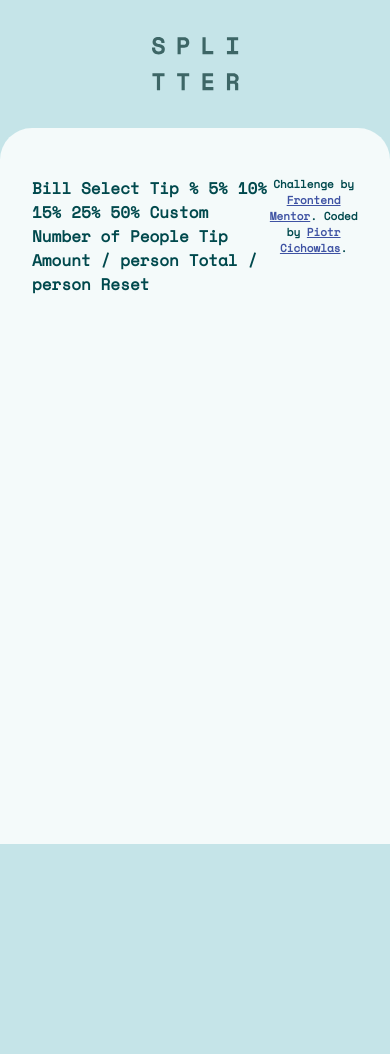
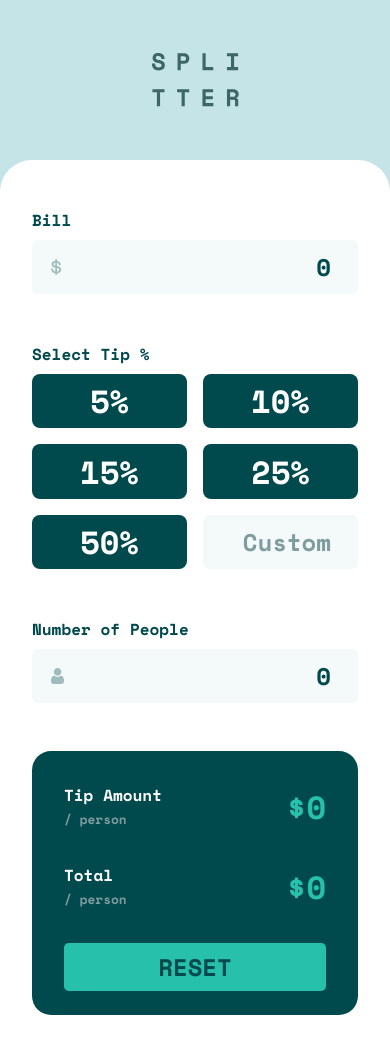
Before and after one commit to cichowlasp/tip-calculator-app-main, a plain HTML site: page index.html in a window 390 px wide. Before the commit the page ends 844 px from the top, so only its background shows below. Drawn offline with nearby package versions, Linux system fonts and the light colour scheme; a web font is replaced by a local one.

Commit message:
ended mobile design

```diff
--- a/index.html
+++ b/index.html
@@ -14,38 +14,67 @@
 		<link rel="preconnect" href="https://fonts.googleapis.com" />
 		<link rel="preconnect" href="https://fonts.gstatic.com" crossorigin />
 		<link
-			href="https://fonts.googleapis.com/css2?family=Qahiri&family=Space+Mono:ital@0;1&display=swap"
+			href="https://fonts.googleapis.com/css2?family=Qahiri&family=Space+Mono:ital,wght@0,400;0,700;1,400;1,700&display=swap"
 			rel="stylesheet"
 		/>
 		<title>Frontend Mentor | Tip calculator app</title>
-
-		<!-- Feel free to remove these styles or customise in your own stylesheet 👍 -->
-		<style>
-			.attribution {
-				font-size: 11px;
-				text-align: center;
-			}
-			.attribution a {
-				color: hsl(228, 45%, 44%);
-			}
-		</style>
 	</head>
 	<body>
 		<header class="logo">
 			<img src="./images/logo.svg" alt="splitter logo" />
 		</header>
 		<div class="wrapper">
-			Bill Select Tip % 5% 10% 15% 25% 50% Custom Number of People Tip
-			Amount / person Total / person Reset
-
-			<div class="attribution">
-				Challenge by
-				<a
-					href="https://www.frontendmentor.io?ref=challenge"
-					target="_blank"
-					>Frontend Mentor</a
-				>. Coded by <a href="#">Piotr Cichowlas</a>.
-			</div>
+			<section>
+				<p>Bill</p>
+				<div class="input-wrapper">
+					<input value="0" type="number" />
+					<img
+						class="input-img"
+						src="./images/icon-dollar.svg"
+						alt="dollar icon on input"
+					/>
+				</div>
+			</section>
+			<section>
+				<p>Select Tip %</p>
+				<div class="tip-container">
+					<div class="option">5%</div>
+					<div class="option">10%</div>
+					<div class="option">15%</div>
+					<div class="option">25%</div>
+					<div class="option">50%</div>
+					<div class="input-wrapper">
+						<input placeholder="Custom" type="number" />
+					</div>
+				</div>
+			</section>
+			<section>
+				<p>Number of People</p>
+        <div class="input-wrapper">
+					<input value="0" type="number" />
+					<img
+						class="input-img"
+						src="./images/icon-person.svg"
+						alt="dollar icon on input"
+					/>
+			</section>
+      <section class='green'>
+        <div class="sum-wrapper">
+          <div>
+            <div class="title">Tip Amount </div>
+            <div class="subtitle">/ person</div>
+          </div>
+          <div class="price">$0</div>
+        </div>
+        <div class="sum-wrapper">
+          <div>
+            <div class="title">Total</div>
+            <div class="subtitle">/ person</div>
+          </div>
+          <div class="price">$0</div>
+        </div>
+        <button>Reset</button>
+      </section>
 		</div>
 	</body>
 </html>
--- a/styles.css
+++ b/styles.css
@@ -1,3 +1,15 @@
+*,
+*::before,
+*::after {
+	box-sizing: border-box;
+}
+
+p {
+	margin: 0;
+	padding: 0;
+	margin-bottom: 0.5rem;
+}
+
 :root {
 	--strong-cyan: hsl(172, 67%, 45%);
 	--very-dark-cyan: hsl(183, 100%, 15%);
@@ -6,7 +18,9 @@
 	--light-grayish-cyan: hsl(185, 41%, 84%);
 	--lighter-grayish-cyan: hsl(189, 41%, 97%);
 	--background: hsl(187, 43%, 84%);
+	--hover: #9fe8df;
 	--white: hsl(0, 0%, 100%);
+	--logo-height: 10rem;
 }
 
 html {
@@ -14,6 +28,7 @@ html {
 	color: var(--very-dark-cyan);
 	font-weight: bold;
 	height: 100%;
+	box-sizing: border-box;
 }
 
 body {
@@ -23,20 +38,143 @@ body {
 	margin: 0;
 	font-family: 'Qahiri', sans-serif;
 	font-family: 'Space Mono', monospace;
+	box-sizing: border-box;
+}
+
+section {
+	margin-bottom: 3em;
 }
 
 .logo {
 	display: flex;
 	justify-content: center;
 	align-items: center;
-	height: 8rem;
+	height: var(--logo-height);
 }
 
 .wrapper {
 	display: flex;
-	background-color: var(--lighter-grayish-cyan);
+	flex-direction: column;
+	background-color: var(--white);
 	border-radius: 2rem 2rem 0 0;
 	padding: 3rem 2rem;
-	height: calc(100% + -1 * 14rem);
+	height: fit-content;
 	border: 0;
 }
+
+input {
+	width: 100%;
+	height: 2.5rem;
+	background-color: var(--lighter-grayish-cyan);
+	border: 0;
+	padding: 1em;
+	font-size: 1.5rem;
+	font-family: 'Space Mono', monospace;
+	font-weight: bold;
+	color: var(--very-dark-cyan);
+	text-align: left;
+	border-radius: 6px;
+	text-align: right;
+	border: 0.2rem solid var(--lighter-grayish-cyan);
+}
+
+input::placeholder {
+	color: var(--dark-grayish-cyan);
+}
+
+.input-wrapper {
+	width: 100%;
+
+	position: relative;
+}
+.input-img {
+	position: absolute;
+	top: 50%;
+	left: 1.2rem;
+	transform: translateY(-50%);
+}
+
+input:focus {
+	outline: none;
+	border: 0.2rem solid var(--strong-cyan);
+}
+
+input[type='number'] {
+	-moz-appearance: textfield;
+}
+
+input::-webkit-outer-spin-button,
+input::-webkit-inner-spin-button {
+	-webkit-appearance: none;
+	margin: 0;
+}
+
+.tip-container {
+	display: grid;
+	justify-self: center;
+	column-gap: 1rem;
+	row-gap: 1rem;
+	grid-template-columns: 1fr 1fr;
+}
+
+.option {
+	display: flex;
+	background-color: var(--very-dark-cyan);
+	color: var(--white);
+	border-radius: 8px;
+	height: 3.4rem;
+	justify-content: center;
+	align-items: center;
+	font-size: 2rem;
+}
+.option:hover {
+	cursor: pointer;
+	background-color: var(--hover);
+	color: var(--very-dark-cyan);
+}
+
+.green {
+	background-color: var(--very-dark-cyan);
+	width: 100%;
+	border-radius: 1.2rem;
+	padding: 2rem 2rem 1.5rem 2rem;
+}
+
+.sum-wrapper {
+	width: 100%;
+	color: var(--white);
+	display: grid;
+	grid-template-columns: 1fr 1fr;
+	margin-bottom: 2rem;
+}
+
+.sum-wrapper .subtitle {
+	font-size: 0.8rem;
+	padding-top: 0.2em;
+	color: var(--dark-grayish-cyan);
+}
+
+.sum-wrapper .price {
+	justify-self: end;
+	font-size: 2rem;
+	color: var(--strong-cyan);
+}
+
+button {
+	height: 3rem;
+	width: 100%;
+	background-color: var(--strong-cyan);
+	border-radius: 0.2em;
+	outline: none;
+	border: none;
+	font-size: 1.5rem;
+	font-weight: bold;
+	font-family: 'Space Mono', monospace;
+	text-transform: uppercase;
+	color: var(--very-dark-cyan);
+}
+
+button:hover {
+	cursor: pointer;
+	background-color: var(--hover);
+}
```
